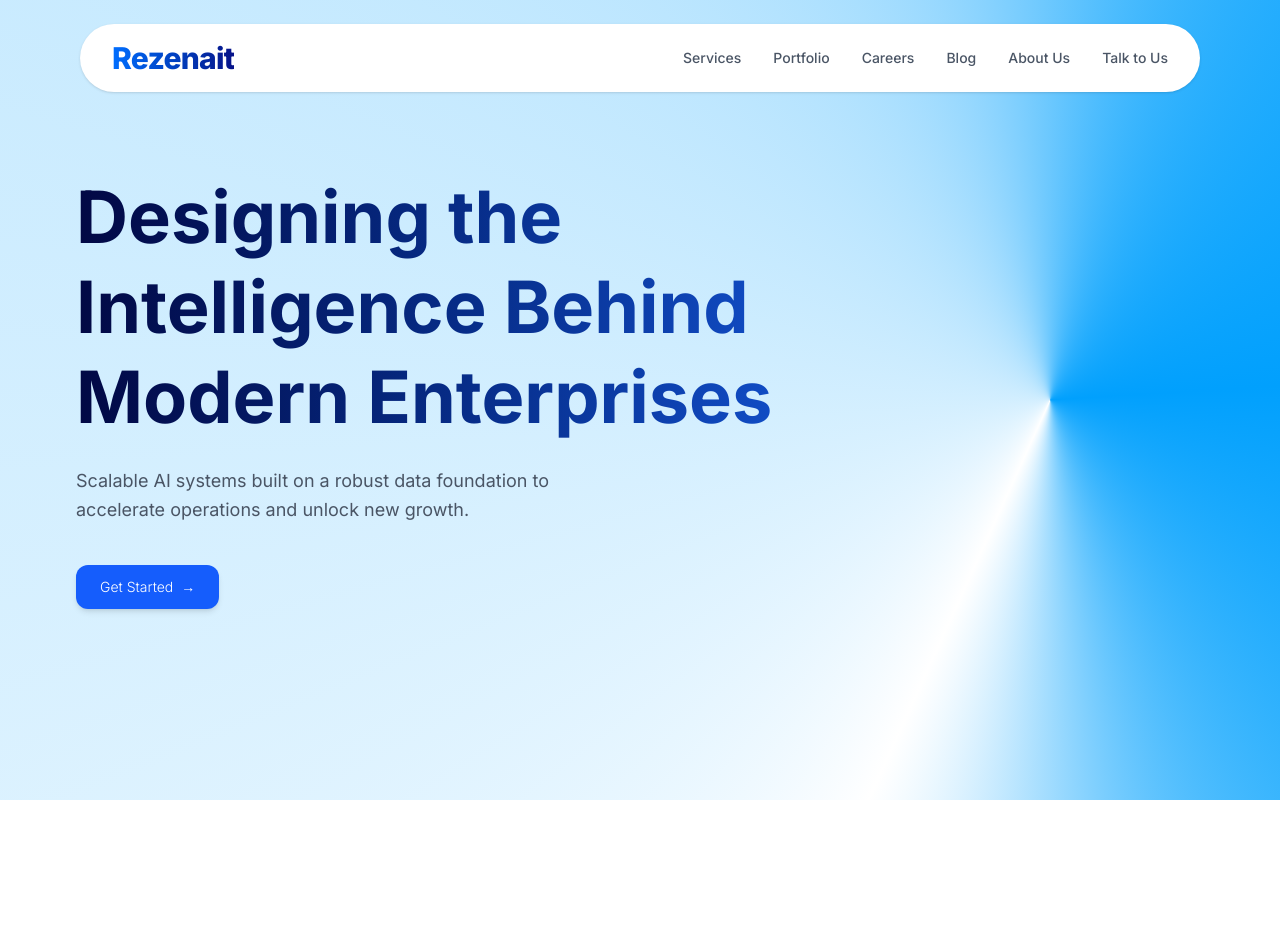
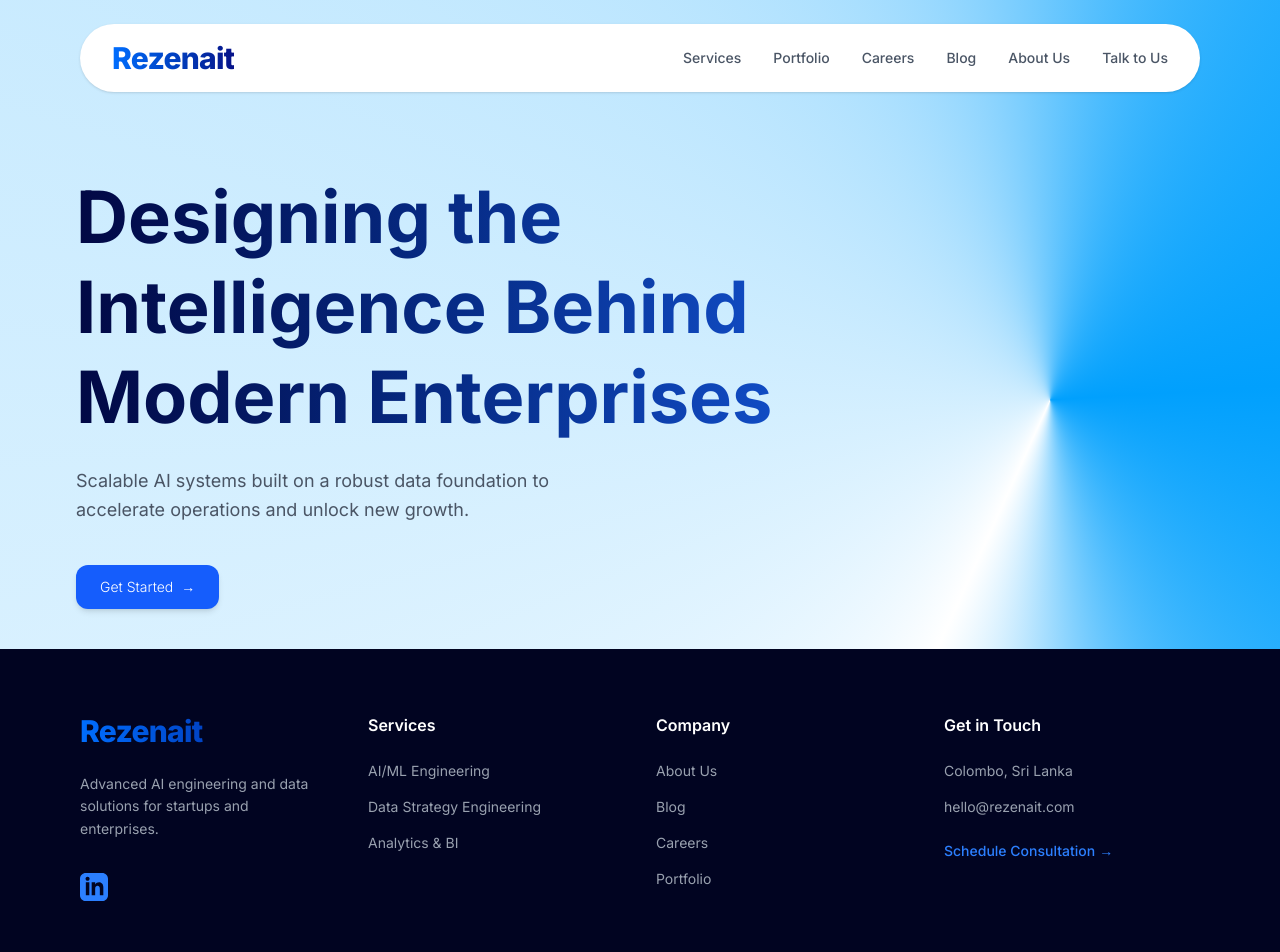
Before and after one commit to Thamaruj/Rezenait-Website, a Next.js app: page / in a window 1280 px wide. Shown: the top 952 px of the page. Before the commit the page ends 800 px from the top, so only its background shows below. Built offline with nearby package versions, Linux system fonts and the light colour scheme.

Commit message:
Added page footer

```diff
--- a/app/layout.tsx
+++ b/app/layout.tsx
@@ -2,6 +2,7 @@
 import { Inter } from "next/font/google";
 import "./globals.css";
 import Navbar from "../components/Navbar"; // 1. Import your new Navbar component
+import Footer from '../components/Footer';
 
 const inter = Inter({ subsets: ["latin"] });
 
@@ -17,13 +18,17 @@
 }>) {
   return (
     <html lang="en">
-      <body className={`${inter.className} min-h-screen bg-dot-pattern`}>
+      <body className={`${inter.className} min-h-screen flex flex-col bg-dot-pattern`}>
 
-        {/* 2. Use the Navbar component here! */}
         <Navbar />
 
-        {/* The current page's content loads here */}
-        {children}
+        {/* We wrap children in a 'flex-grow' main tag so the footer is always pushed to the bottom of the screen, even on short pages! */}
+        <main className="flex-grow">
+          {children}
+        </main>
+
+        <Footer />
+
       </body>
     </html>
   );
--- a/app/page.tsx
+++ b/app/page.tsx
@@ -56,7 +56,9 @@
           </motion.div>
 
         </div>
+
       </main>
+
     </>
   );
 }
--- /dev/null
+++ b/components/Footer.tsx
@@ -0,0 +1,90 @@
+import Link from "next/link";
+
+export default function Footer() {
+  return (
+    <footer className="bg-[#010421] text-gray-300 py-16">
+      <div className="max-w-full mx-auto px-6 md:px-20">
+
+        {/* Main Grid Layout */}
+        <div className="grid grid-cols-1 md:grid-cols-2 lg:grid-cols-4 gap-12 lg:gap-8">
+
+          {/* Column 1: Brand & Socials */}
+          <div className="flex flex-col gap-6">
+            <Link
+              href="/"
+              className="text-3xl font-extrabold tracking-tight bg-gradient-to-r from-[#006EFF] to-[#071289] bg-clip-text text-transparent"
+            >
+              Rezenait
+            </Link>
+            <p className="text-sm text-gray-400 leading-relaxed pr-4">
+              Advanced AI engineering and data solutions for startups and enterprises.
+            </p>
+            {/* Social Icons */}
+            <div className="flex items-center gap-4 mt-2">
+              <a href="https://www.linkedin.com/company/rezenait-pvt-ltd" className="text-blue-500 hover:text-white transition">
+                <span className="sr-only">LinkedIn</span>
+                {/* LinkedIn SVG */}
+                <svg className="h-7 w-7" fill="currentColor" viewBox="0 0 24 24">
+                  <path d="M19 0h-14c-2.761 0-5 2.239-5 5v14c0 2.761 2.239 5 5 5h14c2.762 0 5-2.239 5-5v-14c0-2.761-2.238-5-5-5zm-11 19h-3v-11h3v11zm-1.5-12.268c-.966 0-1.75-.79-1.75-1.764s.784-1.764 1.75-1.764 1.75.79 1.75 1.764-.783 1.764-1.75 1.764zm13.5 12.268h-3v-5.604c0-3.368-4-3.113-4 0v5.604h-3v-11h3v1.765c1.396-2.586 7-2.777 7 2.476v6.759z"/>
+                </svg>
+              </a>
+
+            {/*
+                <a href="#" className="text-gray-300 hover:text-white transition">
+                <span className="sr-only">X (Twitter)</span>
+
+                <svg className="h-7 w-7" fill="currentColor" viewBox="0 0 24 24">
+                  <path d="M18.244 2.25h3.308l-7.227 8.26 8.502 11.24H16.17l-5.214-6.817L4.99 22.75H1.68l7.73-8.835L1.254 2.25H8.08l4.713 6.231zm-1.161 17.52h1.833L7.008 5.922H5.078z" />
+                </svg>
+              </a>
+            */}
+
+            </div>
+          </div>
+
+          {/* Column 2: Services */}
+          <div>
+            <h3 className="text-white font-semibold mb-6">Services</h3>
+            <ul className="flex flex-col gap-4 text-sm text-gray-400">
+              <li><Link href="/services" className="hover:text-blue-500 transition">AI/ML Engineering</Link></li>
+              <li><Link href="/services" className="hover:text-blue-500 transition">Data Strategy Engineering</Link></li>
+              <li><Link href="/services" className="hover:text-blue-500 transition">Analytics & BI</Link></li>
+            </ul>
+          </div>
+
+          {/* Column 3: Company */}
+          <div>
+            <h3 className="text-white font-semibold mb-6">Company</h3>
+            <ul className="flex flex-col gap-4 text-sm text-gray-400">
+              <li><Link href="/about" className="hover:text-blue-500 transition">About Us</Link></li>
+              <li><Link href="/blog" className="hover:text-blue-500 transition">Blog</Link></li>
+              <li><Link href="/careers" className="hover:text-blue-500 transition">Careers</Link></li>
+              <li><Link href="/portfolio" className="hover:text-blue-500 transition">Portfolio</Link></li>
+            </ul>
+          </div>
+
+          {/* Column 4: Get in Touch */}
+          <div>
+            <h3 className="text-white font-semibold mb-6">Get in Touch</h3>
+            <ul className="flex flex-col gap-4 text-sm text-gray-400">
+              <li>Colombo, Sri Lanka</li>
+              <li><a href="mailto:hello@rezenait.com" className="hover:text-blue-500 transition">hello@rezenait.com</a></li>
+              <li className="pt-2">
+                <Link href="/contact" className="text-blue-500 font-medium hover:text-blue-400 transition flex items-center gap-1">
+                  Schedule Consultation <span>&rarr;</span>
+                </Link>
+              </li>
+            </ul>
+          </div>
+
+        </div>
+
+        {/* Bottom Divider & Copyright */}
+        <div className="mt-16 pt-8 border-t border-gray-800 text-center text-sm text-gray-500">
+          <p>&copy; {new Date().getFullYear()} Rezenait. All rights reserved.</p>
+        </div>
+
+      </div>
+    </footer>
+  );
+}
```
